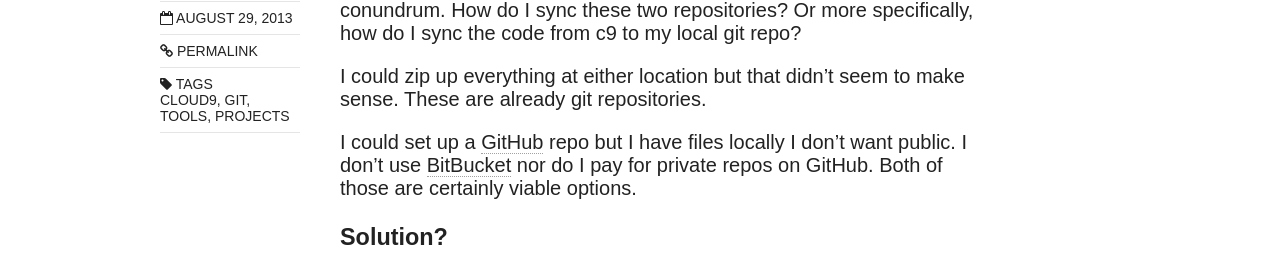
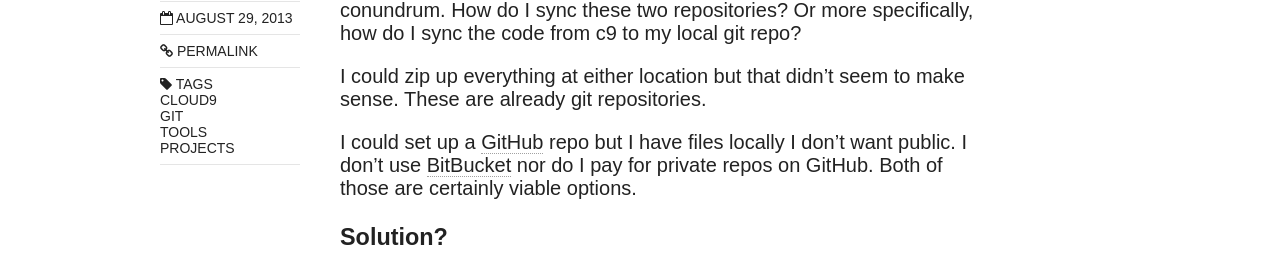
Before and after one commit to khornberg/khornberg.github.io, a Jekyll site: the page built from _posts/2013-08-29-sync-cloud9-projects.md, in a window 1280 px wide. Shown: the part 638-916 px from the top of the page. Built offline with Jekyll 4.4.1, drawn with Linux system fonts in a browser that asks for light colours; nearby versions of some CDN libraries.

Commit message:
Published with https://stackedit.io/

```diff
--- a/_posts/2013-08-29-sync-cloud9-projects.md
+++ b/_posts/2013-08-29-sync-cloud9-projects.md
@@ -1,7 +1,7 @@
 ---
 layout: post
 title: Sync Cloud9 Projects
-tag: cloud9, git, tools, projects
+tag: [cloud9, git, tools, projects]
 ---
 
 Recently, I had a project on [Cloud9](https://c9.io) that I was also working on locally. After getting the different features ready at the different locations I had a conundrum. How do I sync these two repositories? Or more specifically, how do I sync the code from c9 to my local git repo?
```
